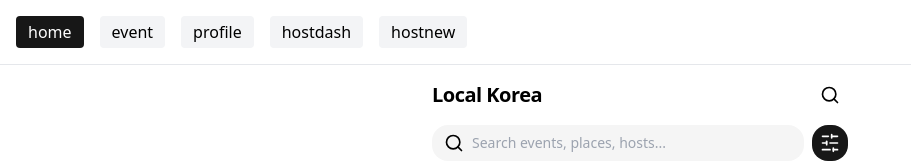
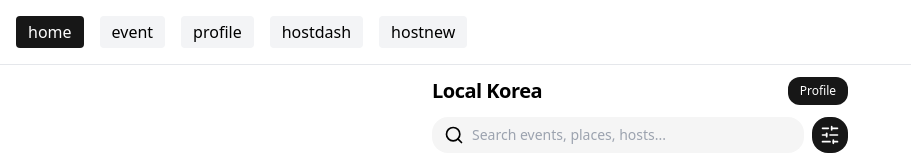
Before and after one commit to KangGung/24.3pm, a Next.js app: page / in a window 1280 px wide. Shown: the top 164 px of the page, without its empty margins (0-911 px from the left). Built offline with nearby package versions, Linux system fonts and the light colour scheme; no server answers; grey boxes are pictures that could not be loaded.

Commit message:
Update HomeScreen.tsx

```diff
--- a/components/HomeScreen.tsx
+++ b/components/HomeScreen.tsx
@@ -15,11 +15,15 @@ export default function HomeScreen({ events, onSelect }: { events: EventItem[];
   <header className="sticky top-0 z-20 bg-white/80 backdrop-blur border-b border-neutral-100">
     <div className="mx-auto max-w-md px-4 py-3 flex items-center justify-between">
       <h1 className="text-xl font-extrabold tracking-tight">Local Korea</h1>
-          <button aria-label="Search" className="p-2 rounded-xl hover:bg-neutral-100 active:scale-95">
-            <SearchIcon className="h-5 w-5" />
-          </button>
+      <a
+        href="/login"
+        className="px-3 py-1.5 rounded-xl bg-neutral-900 text-white text-xs active:scale-95"
+      >
+        Profile
+      </a>
     </div>
     {/* Search row */}
+
         <div className="mx-auto max-w-md px-4 pb-3">
           <div className="flex items-center gap-2">
             <div className="flex-1 flex items-center gap-2 bg-neutral-100 rounded-2xl px-3 py-2">
```
Lines whose indentation alone changed are shown as unchanged.
